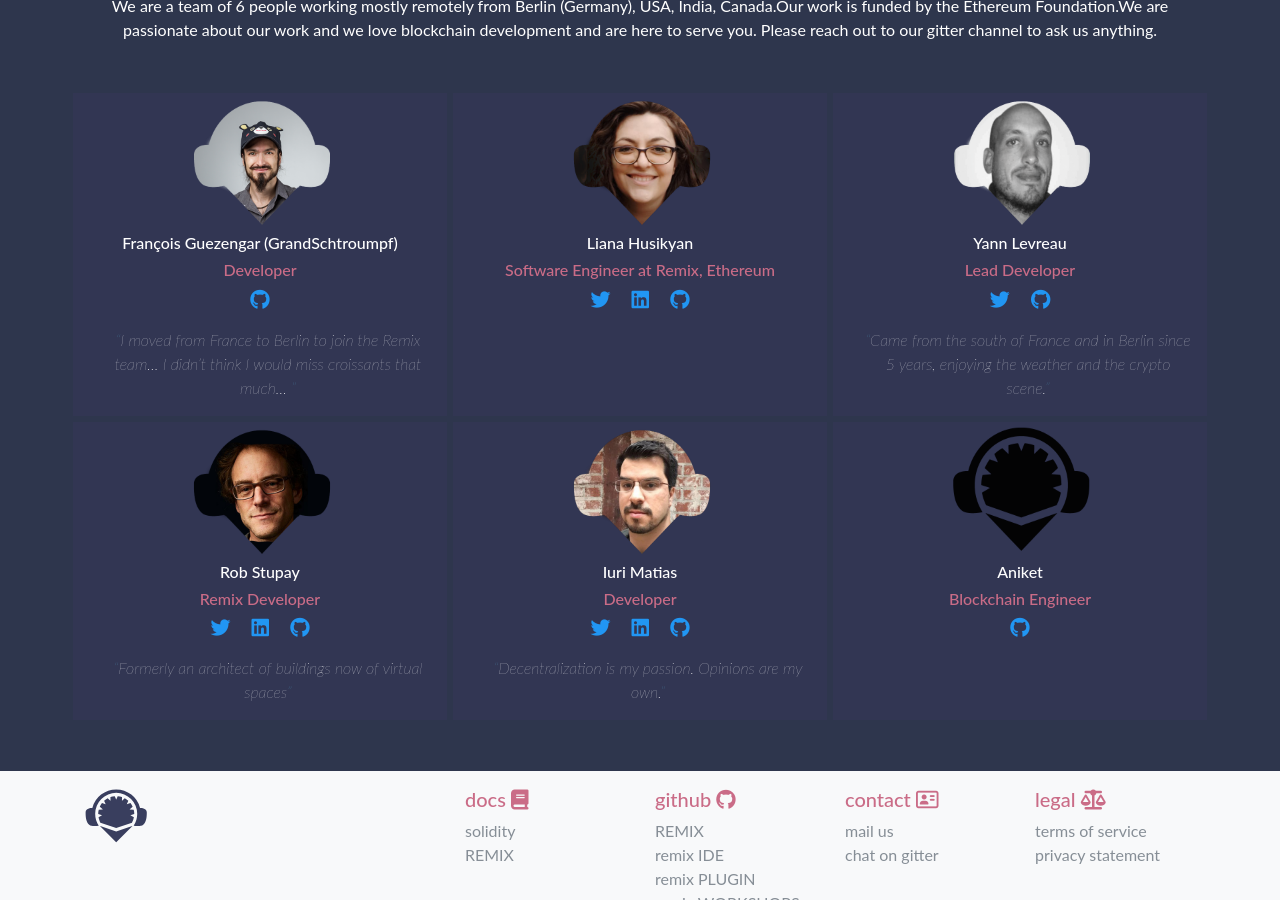
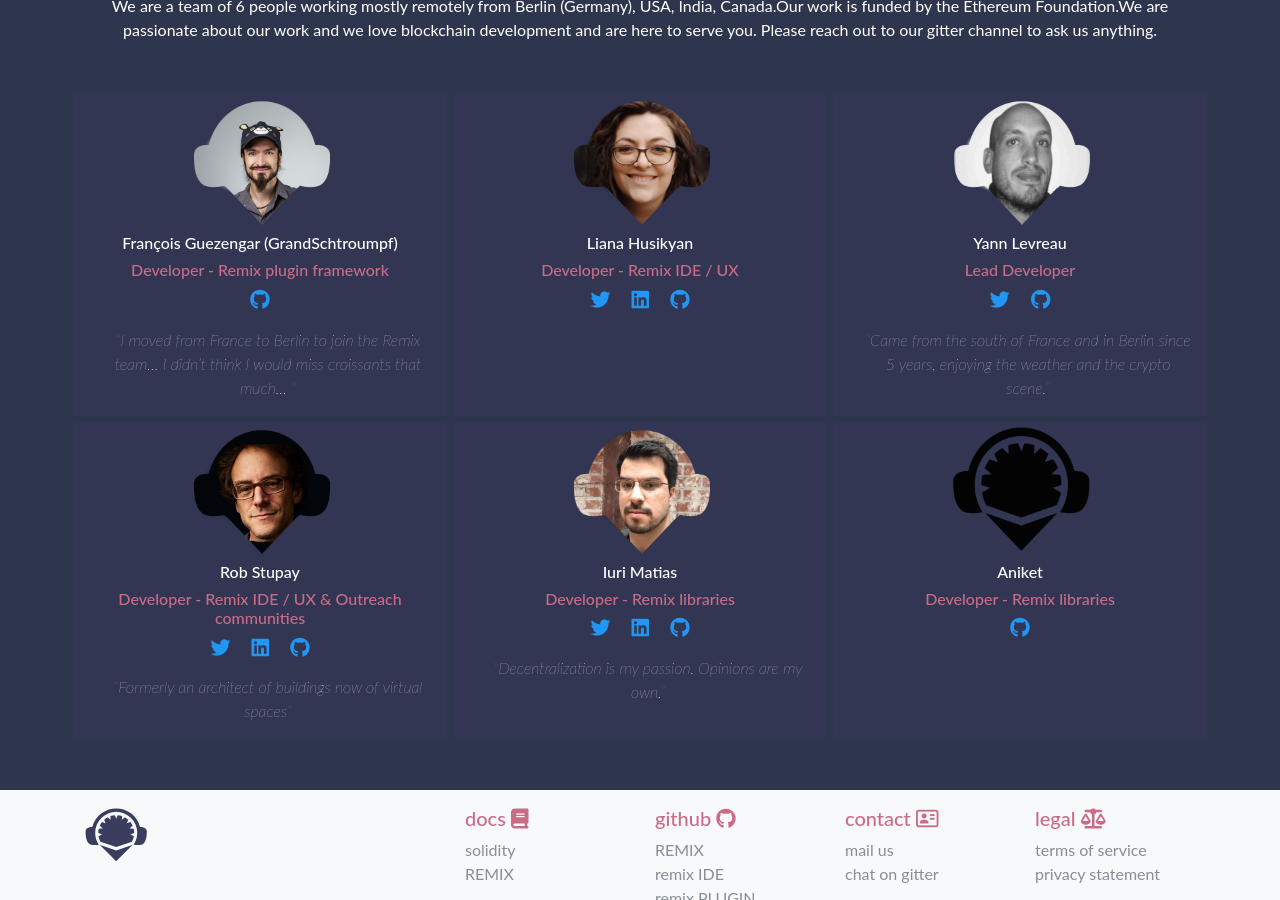
Before and after one commit to ethereum/remix-website, a Jekyll site: the page built from index.html, in a window 1280 px wide and 900 px high, scrolled down 3460 px. Built offline with Jekyll 4.4.1, drawn with Linux system fonts in a browser that asks for light colours; nearby versions of some CDN libraries.

Commit message:
update text

```diff
--- a/_data/team.yml
+++ b/_data/team.yml
@@ -5,13 +5,13 @@
   - name: François Guezengar (GrandSchtroumpf)
     bio: |
       I moved from France to Berlin to join the Remix team… I didn’t think I would miss croissants that much…
-    position: Developer
+    position: Developer - Remix plugin framework
     img: /assets/imgs/team/francois.png
     github: https://github.com/GrandSchtroumpf
 
   - name: Liana Husikyan
     bio:
-    position: Software Engineer at Remix, Ethereum
+    position: Developer - Remix IDE / UX
     img: /assets/imgs/team/liana_avatar.png
     github: https://github.com/lianahus
     linkedin: https://www.linkedin.com/in/liana-husikyan-b3a2a54
@@ -25,20 +25,20 @@
     github: https://github.com/yann300
   - name: Rob Stupay
     bio: Formerly an architect of buildings now of virtual spaces
-    position: Remix Developer
+    position: Developer - Remix IDE / UX & Outreach communities
     img: /assets/imgs/team/rob_avatar.png
     github: https://github.com/ryestew
     twitter: https://twitter.com/ryestew
     linkedin: https://www.linkedin.com/in/rob-stupay-2575778/
   - name: Iuri Matias
     bio: Decentralization is my passion. Opinions are my own.
-    position: Developer
+    position: Developer - Remix libraries
     img: /assets/imgs/team/iuri_avatar.png
     twitter: https://twitter.com/iurimatias?lang=da
     github: https://github.com/iurimatias
     linkedin: https://ca.linkedin.com/in/iurimatias
   - name: Aniket
     bio:
-    position: Blockchain Engineer
+    position: Developer - Remix libraries
     github: https://github.com/Aniket-Engg
     img: /assets/imgs/team/remix_logo.png
```
